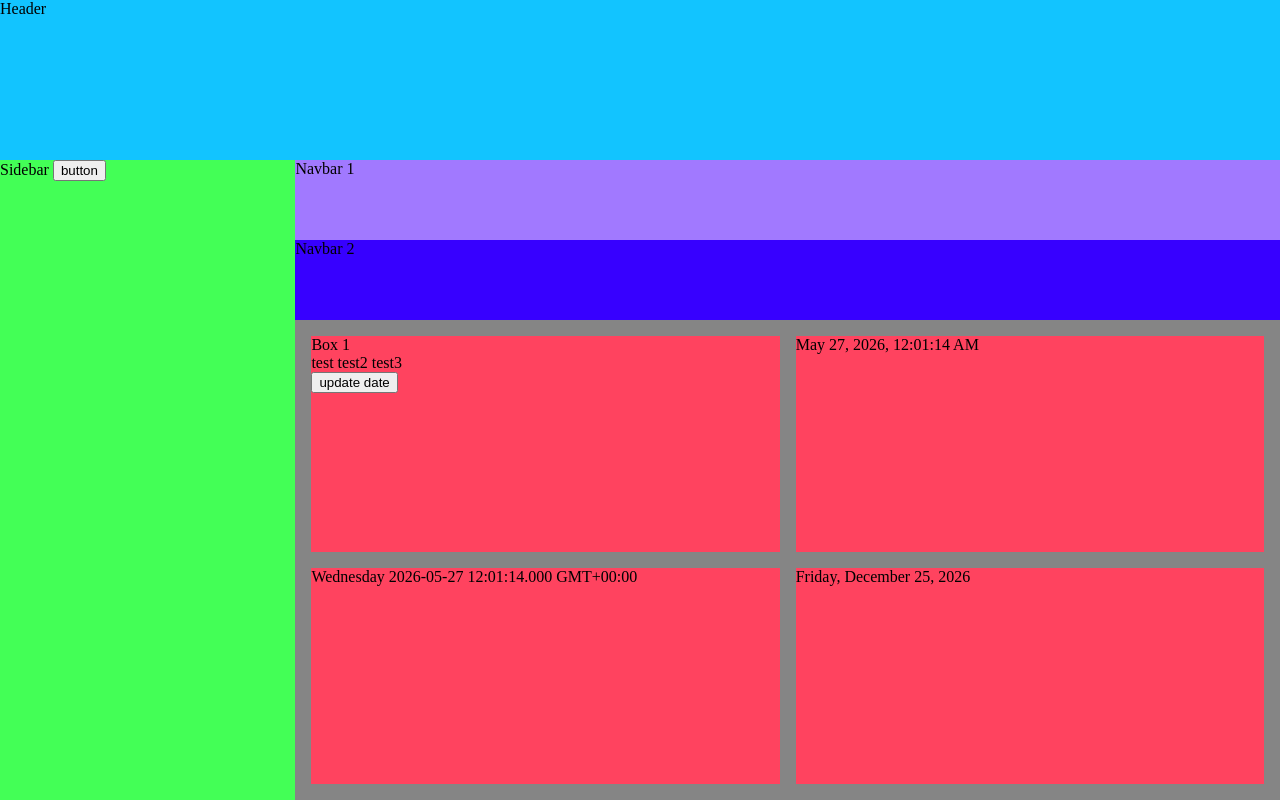
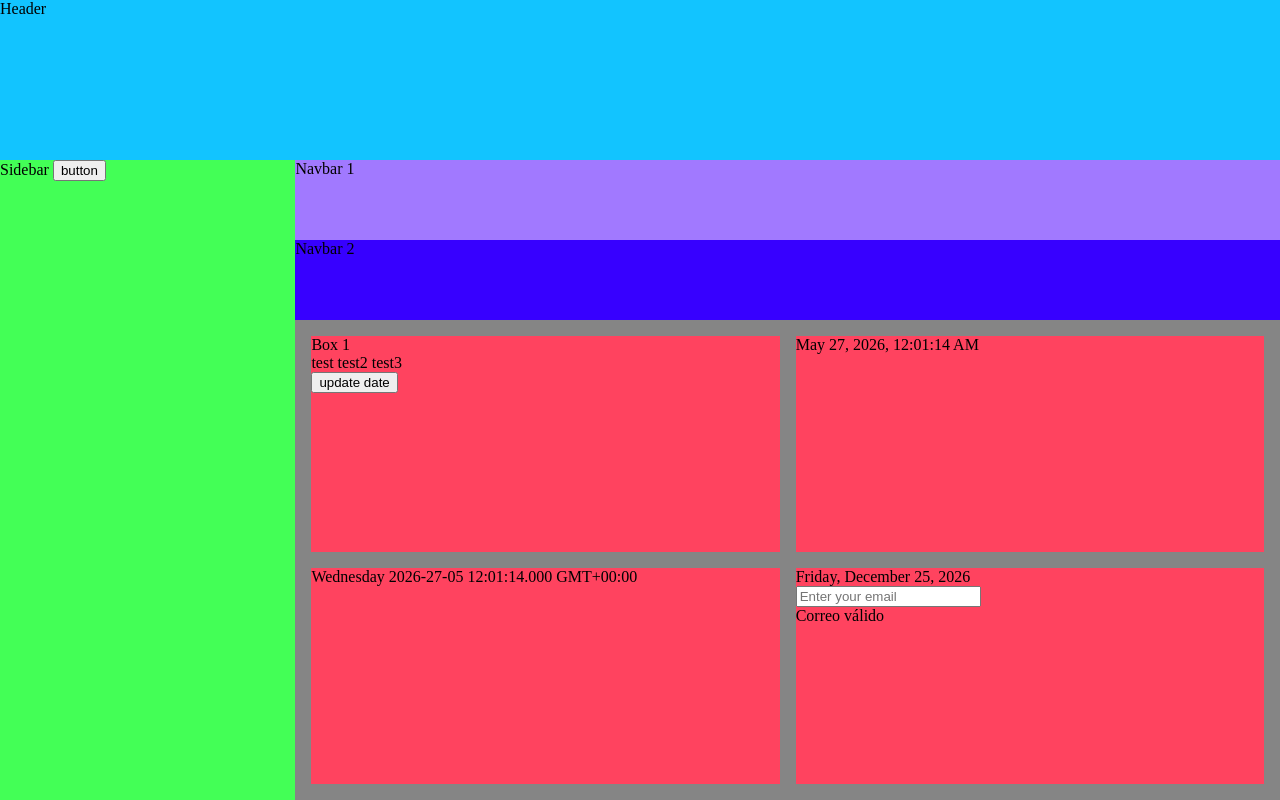
Before and after one commit to Edson-Quispe-jala/Bootcamp-FE, an Angular app in the folder signals/: page / in a window 1280 px wide. Built offline with nearby package versions, Linux system fonts and the light colour scheme.

Commit message:
add custom pipe

```diff
--- a/signals/src/app/app.html
+++ b/signals/src/app/app.html
@@ -43,7 +43,7 @@
 
       <div class="box card">
         <div>
-          {{ (currentDate()) | date : "EEEE yyyy-MM-dd hh:mm:ss.SSS OOOO" }}
+          {{ (currentDate()) | date : "EEEE yyyy-dd-MM hh:mm:ss.SSS OOOO" }}
         </div>
       </div>
 
@@ -51,6 +51,27 @@
         <div>
           {{ (otherDate()) | date : "fullDate" }}
         </div>
+        <div>
+
+          <input
+            type="text"
+            (input)="updateEmail(($event.target).value)"
+            placeholder="Enter your email"
+          >
+        </div>
+        <div>
+          @if (email() | custom) {
+            <div>
+              Correo válido
+            </div>
+          }
+
+          @if (!(email() | custom)) {
+            <div>
+              Correo inválido
+            </div>
+          }
+        </div>
       </div>
     </div>
 </div>
--- a/signals/src/app/app.ts
+++ b/signals/src/app/app.ts
@@ -1,9 +1,10 @@
 import { Component, signal } from '@angular/core';
 import { DatePipe, DATE_PIPE_DEFAULT_OPTIONS  } from "@angular/common";
+import { CustomPipe } from './pipe/my-pipe';
 
 @Component({
   selector: 'app-root',
-  imports: [DatePipe],
+  imports: [DatePipe, CustomPipe],
   providers: [
     {
       provide: DATE_PIPE_DEFAULT_OPTIONS,
@@ -17,9 +18,13 @@ export class App {
   protected readonly title = signal('signals');
   protected readonly hideSideBar = signal(false);
   protected readonly data = signal([{name: 'test'}, {name: 'test2'}, {name: 'test3'}]);
-  // currentDate = new Date();
+  protected readonly email = signal('');
   protected readonly currentDate = signal(new Date());
   protected readonly otherDate = signal(new Date(2026, 11, 25));
+
+  updateEmail(email: string) {
+    this.email.set(email);
+  }
 
   updateDate() {
     this.currentDate.set(new Date());
--- /dev/null
+++ b/signals/src/app/pipe/my-pipe.ts
@@ -0,0 +1,13 @@
+import { Pipe, PipeTransform } from '@angular/core';
+
+@Pipe({
+  name: 'custom'
+})
+export class CustomPipe implements PipeTransform {
+  transform(value: string): boolean {
+    if (!value) return true;
+    const emailRegex = /^[a-zA-Z0-9._%+-]+@[a-zA-Z0-9.-]+\.[a-zA-Z]{2,}$/;
+
+    return emailRegex.test(value);
+  }
+}
```
Also changed, not shown: 1 other file (tests, documents, lock files or other folders).
